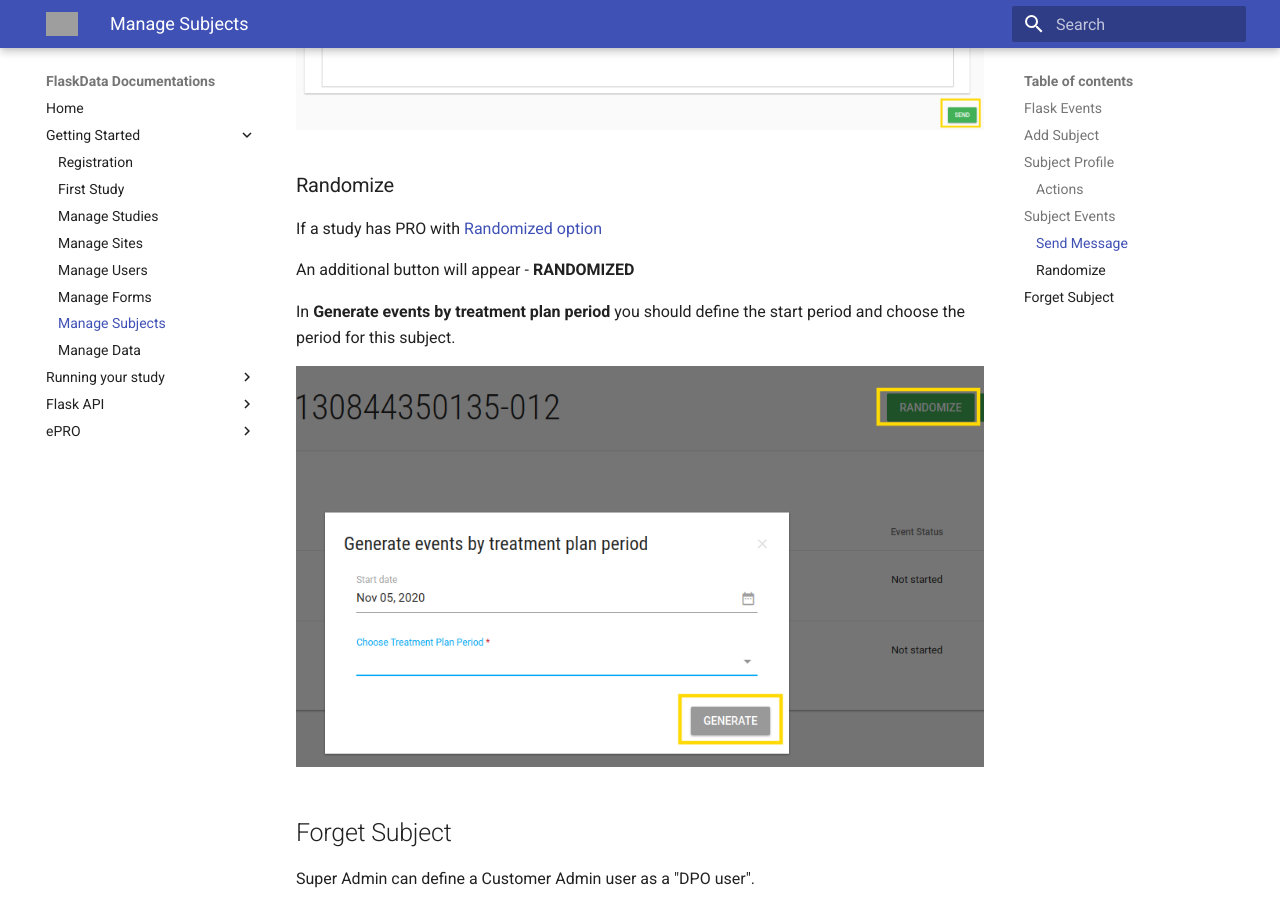
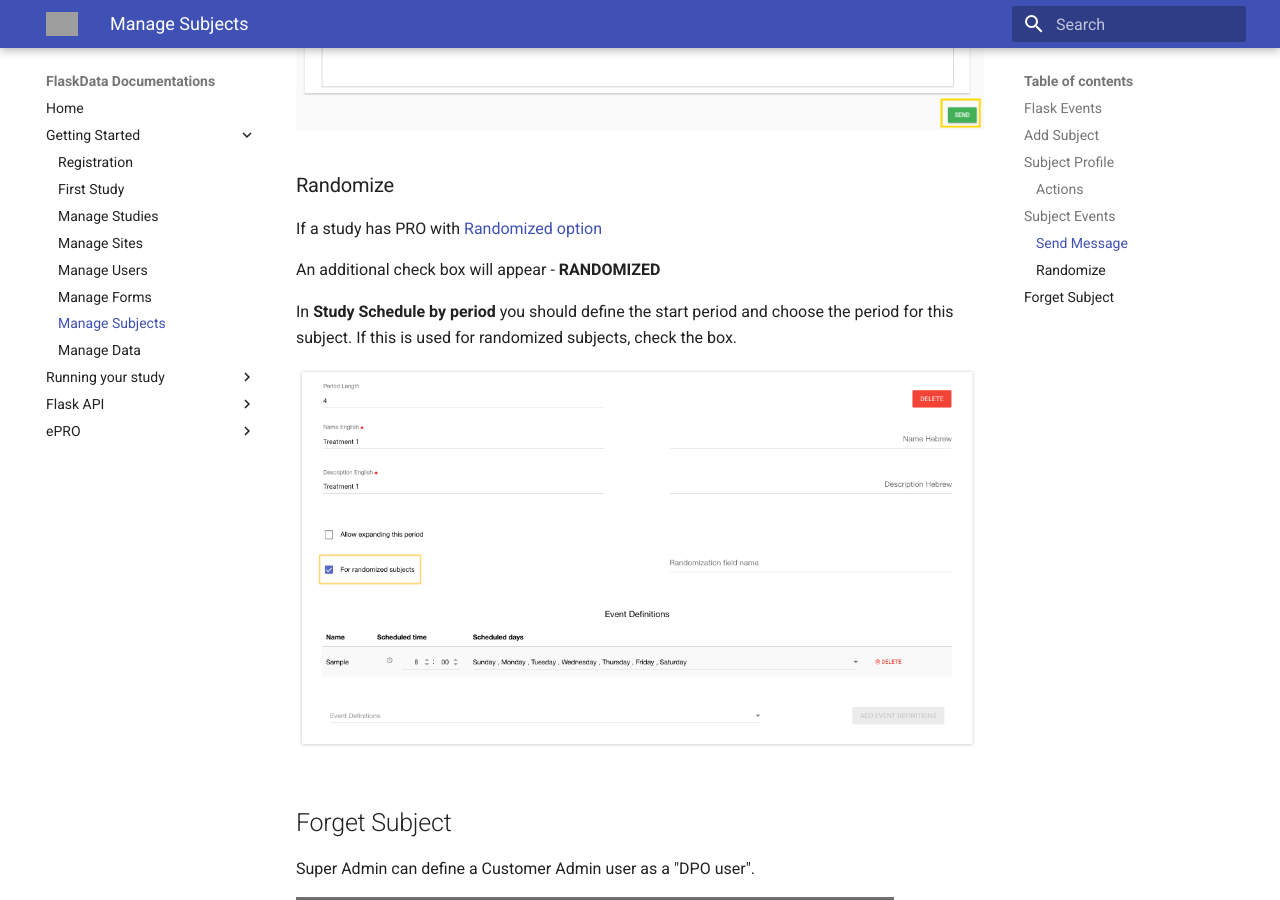
Before and after one commit to onlyjazz/flask-docs, an MkDocs documentation site: the page built from docs/manage_subjects.md, in a window 1280 px wide and 900 px high, scrolled down 3961 px. Built offline with MkDocs 1.6.1 and Material for MkDocs 9.7.7, drawn with Linux system fonts in a browser that asks for light colours; some of the changed text lies outside the part shown; grey boxes are pictures that could not be loaded.

Commit message:
randomize updated

```diff
--- a/docs/manage_subjects.md
+++ b/docs/manage_subjects.md
@@ -77,11 +77,11 @@ Clicking on this button open a page with option to send Email/SMS to the subject
 ###Randomize
 If a study has PRO with [Randomized option](./manage_forms.md#study-schedules)
 
-An additional button will appear - **RANDOMIZED**
+An additional check box will appear - **RANDOMIZED**
 
-In **Generate events by treatment plan period** you should define the start period and choose the period for this subject.
+In **Study Schedule by period** you should define the start period and choose the period for this subject. If this is used for randomized subjects, check the box.
 
-![Screenshot](img/subjects/flask_events_randomized.PNG)
+![Screenshot](img/newSubject/randomizeSub.png)
 
 
 ##Forget Subject
```
Also changed, not shown: other parts of docs/manage_subjects.md (+1 -1 lines), docs/img/newSubject/randomizeSub.png (added).
